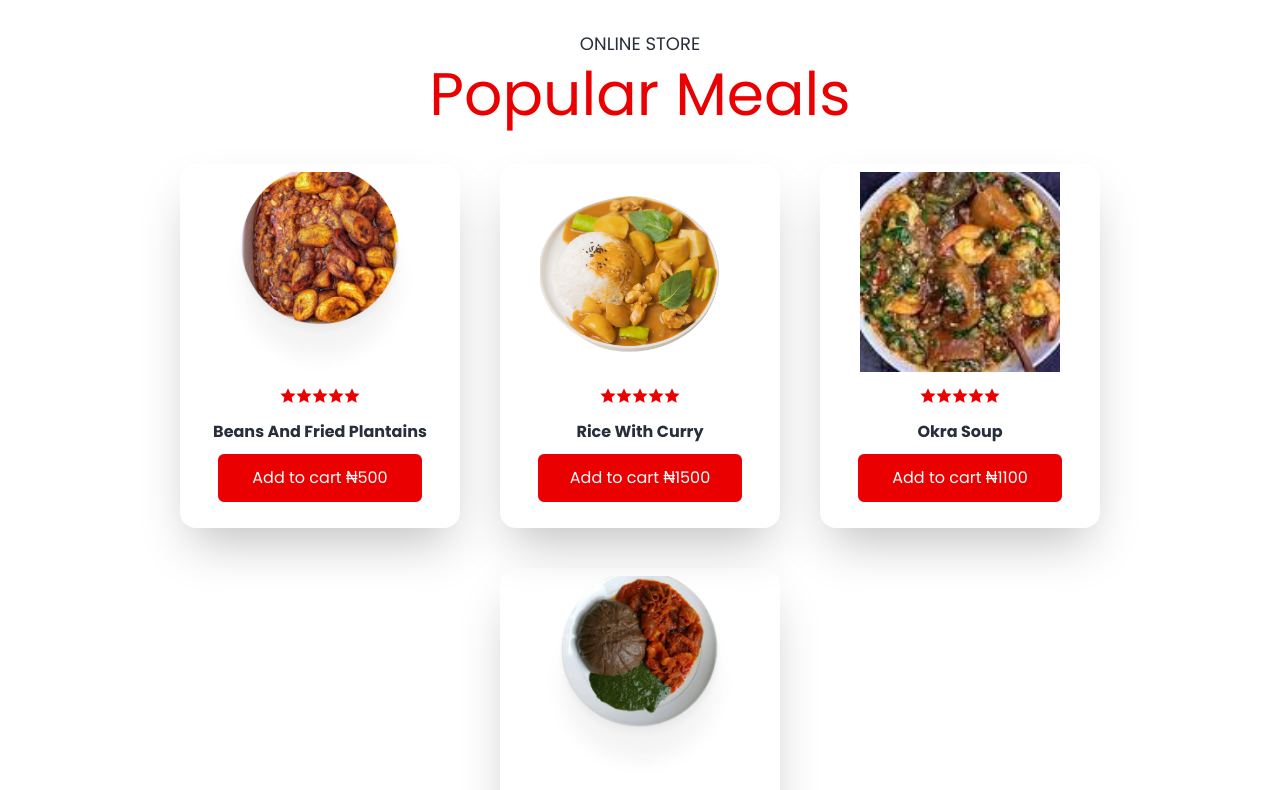
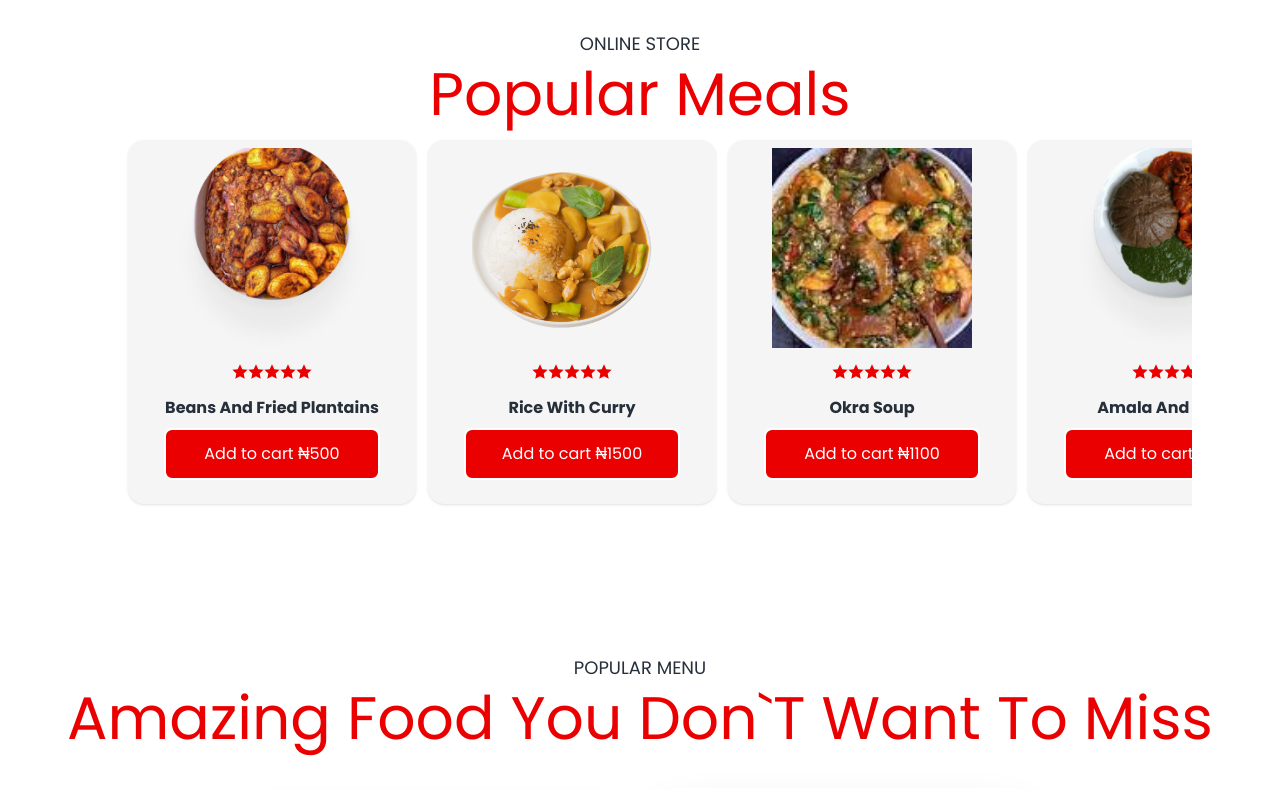
Before and after one commit to Twise007/crave, a React (Create React App) app: page / in a window 1280 px wide. Shown: the part 680-1470 px from the top of the page. Built offline with nearby package versions, Linux system fonts and the light colour scheme.

Commit message:
menu scroll

```diff
--- a/src/pages/Specials.jsx
+++ b/src/pages/Specials.jsx
@@ -12,9 +12,13 @@ const Specials = () => {
           Popular Meals
         </h1>
       </div>
-      <div className="flex flex-wrap items-center justify-center gap-10 mt-10">
+      <div
+        className={`py-4 ${styles.paddingX} mr-6 flex flex-row gap-3 overflow-y-auto`}
+      >
         {popularMeal.map((meal, index) => (
-          <div className="px-4 pt-2 shadow-2xl card rounded-2xl w-[280px]">
+          <div
+            className="px-4 pt-2 shadow card rounded-2xl w-[18pc] bg-bg-sec min-w-[18pc]"
+          >
             <figure className="">
               <img
                 src={meal.image}
--- a/src/pages/Testimonies.jsx
+++ b/src/pages/Testimonies.jsx
@@ -1,7 +1,6 @@
 import { React, useState } from "react";
 import { styles } from "../styles";
 import { testimoniesData } from "../constant";
-import { blackMan } from "../assets";
 import { FaQuoteLeft, FaChevronLeft, FaChevronRight } from "react-icons/fa";
 
 const Testimonies = () => {
```
